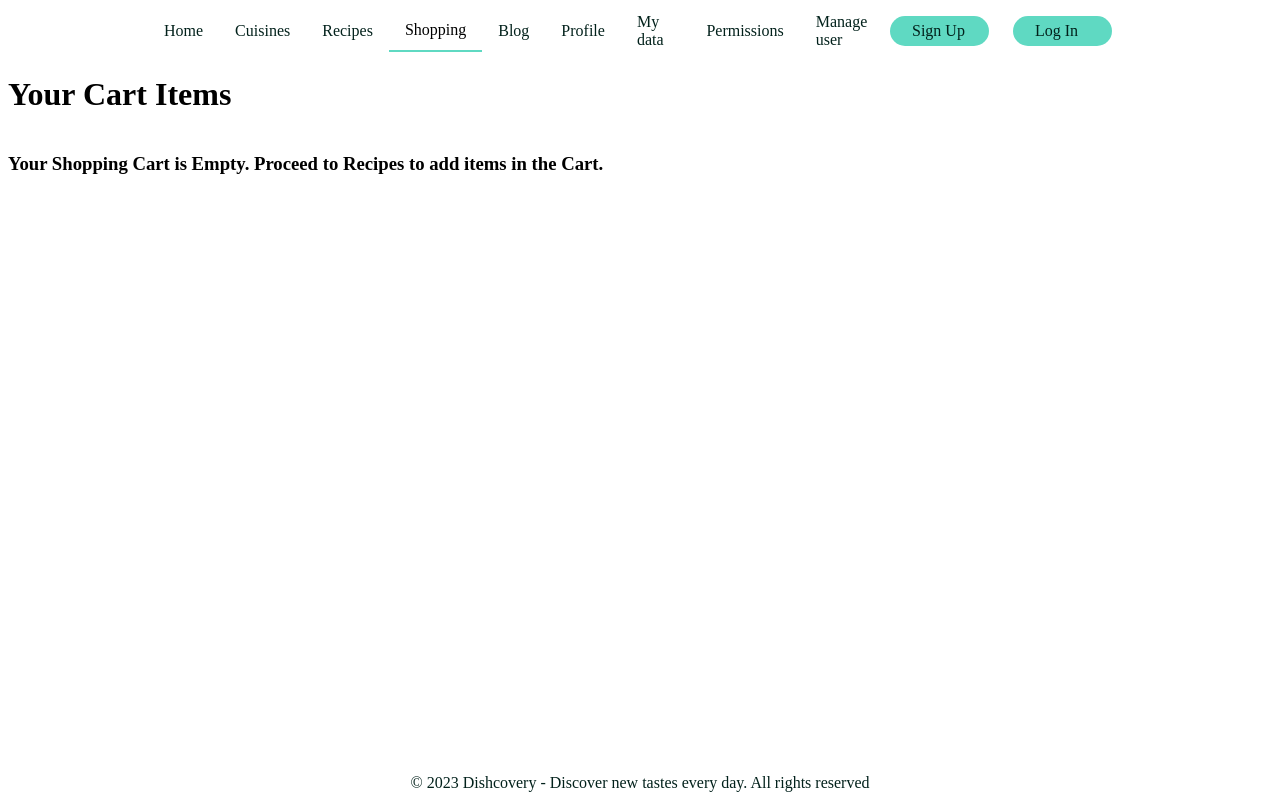
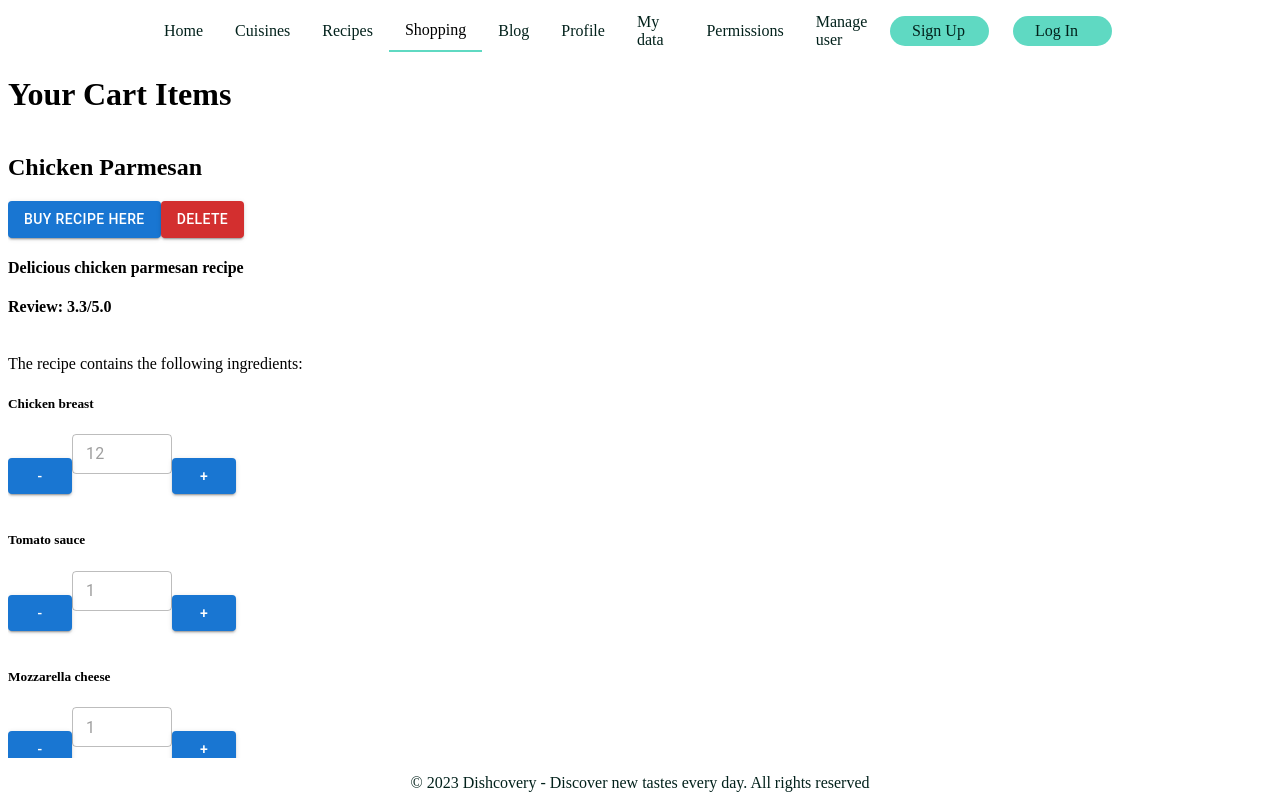
Before and after one commit to idejaferati/RecipeSharing_FrontEnd, a React (Create React App) app: page /shopping in a window 1280 px wide. Built offline with nearby package versions, Linux system fonts and the light colour scheme; no server answers.

Commit message:
shopping list functionality

```diff
--- a/src/components/cart-item/index.js
+++ b/src/components/cart-item/index.js
@@ -1,57 +1,52 @@
-import React, { useContext } from "react";
-import { ShopContext } from "../../context/shop-context";
-import Button from "@mui/material/Button";
-import TextField from "@mui/material/TextField";
-import styled from "styled-components";
-
-const StyledImg = styled.img`
-  border-radius: 15px;
-  width: 50px;
-  height: 50px;
-`;
+import React, { useState } from "react";
+import ShoppingList from "./shoppinglist-item";
+import axios from "axios";
+import { useNavigate } from "react-router-dom";
+import { Button } from "@mui/material";
 
 const CartItem = (props) => {
-  const { id, productName, price, productImage } = props.data;
-  const { cartItems, addToCart, removeFromCart, updateCartItemCount } =
-    useContext(ShopContext);
+  const { user } = props.data;
 
+  const [recipes, setRecipes] = useState(user.recipes);
+  const navigate = useNavigate();
+
+  const deleteRecipe = async (id) => {
+    const recipeIndex = props.data.user.recipes.findIndex((el) => el.id === id);
+    const currentRecipes = [...recipes];
+    currentRecipes.splice(recipeIndex, 1);
+    setRecipes(currentRecipes);
+
+    try {
+      await axios.delete(`https://localhost:7164/api/ShoppingList/${id}`);
+    } catch (error) {
+      console.error("Error deleting shopping list:", error);
+    }
+  };
   return (
     <div className="cartItem">
-      <StyledImg src={productImage}/>
+      {/* <StyledImg src={productImage}/> */}
       <div className="description">
-        <p>
-          <b>{productName}</b>
-        </p>
-        <p> Price: ${price}</p>
-        <div style={{
-          display: 'flex',
-          justifyContent: 'space-between',
-          alignItems: 'center',
-          width: '340px'
-        }}>
-          <Button
-            onClick={() => removeFromCart(id)}
-            variant="contained"
-            sx={{ mt: 3, mb: 2 }}>
-            -
-          </Button>
-          <TextField
-            autoComplete="amount"
-            id="amount"
-            label="Amount"
-            disabled
-            value={cartItems[id]}
-            size="small"
-            style = {{width: 100}}
-            onChange={(e) => updateCartItemCount(e.target.value ? Number(e.target.value) : 0, id)}
-          />
-          <Button
-            onClick={() => addToCart(id)}
-            variant="contained"
-            sx={{ mt: 3, mb: 2 }}>
-            +
-          </Button>
+        <div
+          style={{
+            display: "flex",
+            justifyContent: "space-between",
+            alignItems: "center",
+            width: "340px",
+          }}>
+          {recipes.map((recipe) => (
+            <ShoppingList
+              recipe={recipe}
+              data={props.data}
+              onDelete={() => deleteRecipe(recipe.id)}
+            />
+          ))}
         </div>
+        <Button
+          onClick={() => navigate("/recipes")}
+          variant="outlined"
+          sx={{ mt: 3, mb: 2 }}>
+          Continue Shopping
+        </Button>
       </div>
     </div>
   );
--- /dev/null
+++ b/src/components/cart-item/shoppinglist-item.js
@@ -0,0 +1,115 @@
+import { Button, TextField } from "@mui/material";
+import React, { useContext, useEffect, useState } from "react";
+import { ShopContext } from "../../context/shop-context";
+import axios from "axios";
+
+const ShoppingList = (props) => {
+  const { recipe, data } = props;
+  const { cartItems, addToCart, removeFromCart, updateCartItemCount } =
+    useContext(ShopContext);
+  const [link, setLink] = useState("");
+
+  useEffect(() => {
+    recipe.ingredients.forEach((ing) =>
+      updateCartItemCount(ing.amount, ing.id)
+    );
+
+    const fetchBuyLink = async () => {
+      try {
+        const response = await axios.get(
+          `https://localhost:7164/api/ShoppingList/getlink/${recipe.id}`
+        );
+        setLink(response.data);
+      } catch (error) {
+        console.error("Error fetching shopping list:", error);
+      }
+    };
+
+    fetchBuyLink();
+  }, []);
+
+  const updateShoppingList = async (e, id) => {
+    updateCartItemCount(e.target.value ? Number(e.target.value) : 0, id);
+    const currentData = { ...data };
+
+    const recipeIndex = currentData.user.recipes.findIndex(
+      (el) => el.id === recipe.id
+    );
+    const ingIndex = currentData.user.recipes[recipeIndex].findIndex(
+      (el) => el.id === id
+    );
+    const ing = currentData.user.recipes[recipeIndex].ingredients[ingIndex];
+    ing.amount = cartItems[id];
+    currentData.user.recipes[recipeIndex].ingredients[ingIndex] = ing;
+
+    try {
+      await axios.get(
+        `https://localhost:7164/api/ShoppingList/${currentData.id}`,
+        {
+          params: currentData,
+        }
+      );
+    } catch (error) {
+      console.error("Error fetching shopping list:", error);
+    }
+  };
+  const calculateAverageRating = (reviews) => {
+    if (reviews.length === 0) {
+      return "N/A";
+    }
+
+    const totalRating = reviews.reduce((sum, review) => sum + review.rating, 0);
+    return (totalRating / reviews.length).toFixed(1) + "/5.0";
+  };
+
+  return (
+    <div className="cartItem">
+      <div>
+        <div>
+          <h2>{recipe.name}</h2>
+          <Button color="primary" variant="contained" href={link}>
+            Buy recipe here
+          </Button>
+          <Button color="error" variant="contained" onClick={props.onDelete}>
+            Delete
+          </Button>
+        </div>
+
+        <h4>{recipe.description}</h4>
+        <h4>Review: {calculateAverageRating(recipe.reviews)}</h4>
+      </div>
+      <div>
+        <br />
+        The recipe contains the following ingredients:
+        {recipe.ingredients.map((ing) => (
+          <div>
+            <h5>{ing.name}</h5>
+            <Button
+              onClick={() => removeFromCart(ing.id)}
+              variant="contained"
+              sx={{ mt: 3, mb: 2 }}>
+              -
+            </Button>
+            <TextField
+              autoComplete="amount"
+              id="amount"
+              disabled
+              value={cartItems[ing.id]}
+              size="small"
+              style={{ width: 100 }}
+              onChange={(e) => updateShoppingList(e, ing.id)}
+            />
+            <Button
+              onClick={() => addToCart(ing.id)}
+              variant="contained"
+              sx={{ mt: 3, mb: 2 }}>
+              +
+            </Button>
+          </div>
+        ))}
+      </div>
+    </div>
+  );
+};
+
+export default ShoppingList;
--- a/src/context/shop-context.js
+++ b/src/context/shop-context.js
@@ -1,5 +1,5 @@
 import { createContext, useState } from "react";
-import { PRODUCTS } from './../data/products';
+import { PRODUCTS } from "./../data/products";
 
 export const ShopContext = createContext(null);
 
@@ -21,7 +21,7 @@ export const ShopContextProvider = (props) => {
     for (const item in cartItems) {
       if (cartItems[item] > 0) {
         let itemInfo = PRODUCTS.find((product) => product.id === Number(item));
-        totalAmount += cartItems[item] * itemInfo.price;
+        totalAmount += 30; // cartItems[item] * itemInfo?.price??333;
       }
     }
     return totalAmount;
--- a/src/data/products.js
+++ b/src/data/products.js
@@ -27,3 +27,173 @@ export const PRODUCTS = [
     productImage: product2,
   },
 ];
+
+export const SHOPPING_LIST = [
+  {
+    id: "3fa85f64-5717-4562-b3fc-2c963f66afa6",
+    userId: "3fa85f64-5717-4562-b3fc-2c963f66afa6",
+    user: {
+      id: "3fa85f64-5717-4562-b3fc-2c963f66afa6",
+      firstName: "John",
+      lastName: "Doe",
+      gender: "Male",
+      dateOfBirth: "1985-03-15T00:00:00.000Z",
+      email: "johndoe@example.com",
+      roleId: "3fa85f64-5717-4562-b3fc-2c963f66afa6",
+      role: {
+        id: "3fa85f64-5717-4562-b3fc-2c963f66afa6",
+        name: "Administrator",
+        policies: [
+          {
+            id: "3fa85f64-5717-4562-b3fc-2c963f66afa6",
+            name: "Admin Policy",
+            roles: ["Admin"],
+          },
+        ],
+      },
+      phoneNumber: "1234567890",
+      saltedHashPassword: "a3f9b9c2e13ac0e511ac7b16fe26dab1",
+      salt: "6dab1",
+      recipes: [
+        {
+          id: "3fa85f64-5717-4562-b3fc-2c963f66afa6",
+          userId: "3fa85f64-5717-4562-b3fc-2c963f66afa6",
+          user: "John Doe",
+          name: "Chicken Parmesan",
+          description: "Delicious chicken parmesan recipe",
+          ingredients: [
+            {
+              id: "3qa85f64-5717-4562-b3fc-2c963f66afa6",
+              recipeId: "3fa85f64-5717-4562-b3fc-2c963f66afa6",
+              recipe: "Chicken Parmesan",
+              name: "Chicken breast",
+              amount: 12,
+              unit: "pieces",
+            },
+            {
+              id: "34a85f64-5717-4562-b3fc-2c963f66afa7",
+              recipeId: "3fa85f64-5717-4562-b3fc-2c963f66afa6",
+              recipe: "Chicken Parmesan",
+              name: "Tomato sauce",
+              amount: 1,
+              unit: "cup",
+            },
+            {
+              id: "3ra85f64-5717-4562-b3fc-2c963f66afa8",
+              recipeId: "3fa85f64-5717-4562-b3fc-2c963f66afa6",
+              recipe: "Chicken Parmesan",
+              name: "Mozzarella cheese",
+              amount: 1,
+              unit: "cup",
+            },
+          ],
+          instructions: [
+            {
+              id: "3fa85f64-5717-4562-b3fc-2c963f66afa6",
+              recipeId: "3fa85f64-5717-4562-b3fc-2c963f66afa6",
+              recipe: "Chicken Parmesan",
+              stepNumber: 1,
+              stepDescription: "Preheat the oven to 375°F.",
+            },
+            {
+              id: "3fa85f64-5717-4562-b3fc-2c963f66afa7",
+              recipeId: "3fa85f64-5717-4562-b3fc-2c963f66afa6",
+              recipe: "Chicken Parmesan",
+              stepNumber: 2,
+              stepDescription: "Coat the chicken breasts with bread crumbs.",
+            },
+            {
+              id: "3fa85f64-5717-4562-b3fc-2c963f66afa8",
+              recipeId: "3fa85f64-5717-4562-b3fc-2c963f66afa6",
+              recipe: "Chicken Parmesan",
+              stepNumber: 3,
+              stepDescription:
+                "Place the chicken breasts in a baking dish and bake for 25 minutes.",
+            },
+          ],
+          tags: [
+            {
+              id: "3fa85f64-5717-4562-b3fc-2c963f66afa6",
+              name: "Italian",
+              recipes: ["Chicken Parmesan"],
+            },
+          ],
+          cuisineId: "3fa85f64-5717-4562-b3fc-2c963f66afa6",
+          cuisine: {
+            id: "3fa85f64-5717-4562-b3fc-2c963f66afa6",
+            name: "Italian",
+            recipes: ["Chicken Parmesan"],
+          },
+          prepTime: 20,
+          cookTime: 30,
+          servings: 4,
+          yield: 4,
+          calories: 350,
+          audioInstructions: "https://example.com/audio/chicken-parmesan.mp3",
+          videoInstructions: "https://example.com/video/chicken-parmesan.mp4",
+          reviews: [
+            {
+              id: "3fa85f64-5717-4562-b3fc-2c963f66afa6",
+              userId: "3fa85f64-5717-4562-b3fc-2c963f66afa6",
+              user: "John Doe",
+              recipeId: "3fa85f64-5717-4562-b3fc-2c963f66afa6",
+              recipe: "Chicken Parmesan",
+              rating: 5,
+              message: "This recipe is amazing!",
+            },
+            {
+              id: "3fa85f64-5717-4562-b3fc-2c963f66afa6",
+              userId: "3fa85f64-5717-4562-b3fc-2c963f66afa6",
+              user: "John Doe",
+              recipeId: "3fa85f64-5717-4562-b3fc-2c963f66afa6",
+              recipe: "Chicken Parmesan",
+              rating: 3,
+              message: "This recipe is amazing!",
+            },
+            {
+              id: "3fa85f64-5717-4562-b3fc-2c963f66afa6",
+              userId: "3fa85f64-5717-4562-b3fc-2c963f66afa6",
+              user: "John Doe",
+              recipeId: "3fa85f64-5717-4562-b3fc-2c963f66afa6",
+              recipe: "Chicken Parmesan",
+              rating: 2,
+              message: "This recipe is amazing!",
+            },
+          ],
+          cookBook: {
+            id: "3fa85f64-5717-4562-b3fc-2c963f66afa6",
+            userId: "3fa85f64-5717-4562-b3fc-2c963f66afa6",
+            user: "John Doe",
+            name: "Favorite Recipes",
+            description: "Collection of my favorite recipes",
+            recipes: ["Chicken Parmesan"],
+          },
+          collections: [
+            {
+              id: "3fa85f64-5717-4562-b3fc-2c963f66afa6",
+              name: "Weeknight Dinners",
+              description: "Quick and easy dinner ideas",
+              numberOfRecipes: 10,
+              userId: "3fa85f64-5717-4562-b3fc-2c963f66afa6",
+              user: "John Doe",
+              recipes: ["Chicken Parmesan"],
+            },
+          ],
+        },
+      ],
+      reviews: [
+        {
+          id: "3fa85f64-5717-4562-b3fc-2c963f66afa6",
+          userId: "3fa85f64-5717-4562-b3fc-2c963f66afa6",
+          user: "John Doe",
+          recipeId: "3fa85f64-5717-4562-b3fc-2c963f66afa6",
+          recipe: "Chicken Parmesan",
+          rating: 5,
+          message: "This recipe is amazing!",
+        },
+      ],
+    },
+    name: "Chicken Parmesan",
+    quantity: 2,
+  },
+];
--- a/src/pages/shopping.js
+++ b/src/pages/shopping.js
@@ -1,11 +1,12 @@
-import React, { useContext } from "react";
+import React, { useContext, useEffect, useState } from "react";
 import { ShopContext } from "../context/shop-context";
 import CartItem from "../components/cart-item/index";
 import { useNavigate } from "react-router-dom";
-import { PRODUCTS } from './../data/products';
+import { SHOPPING_LIST } from "./../data/products";
 import Button from "@mui/material/Button";
-import { ContactDialog } from './../components/contact-dialog';
+import { ContactDialog } from "./../components/contact-dialog";
 import styled from "styled-components";
+import axios from "axios";
 
 const StyledOuterContainer = styled.div`
   display: flex;
@@ -15,9 +16,9 @@ const StyledOuterContainer = styled.div`
 `;
 
 const StyledShoppingItemsContainer = styled.div`
-  display: 'flex';
-  justify-content: 'space-between';
-  width: '340px';
+  display: "flex";
+  justify-content: "space-between";
+  width: "340px";
 `;
 
 const Shopping = () => {
@@ -36,23 +37,42 @@ const Shopping = () => {
     setSelectedValue(value);
   };
 
+  const [shoppingList, setShoppingList] = useState([]);
+
+  useEffect(() => {
+    const fetchShopingList = async () => {
+      try {
+        const response = await axios.get(
+          "https://localhost:7164/api/ShoppingList"
+        );
+        setShoppingList(response.data);
+      } catch (error) {
+        console.error("Error fetching shopping list:", error);
+      }
+    };
+
+    fetchShopingList();
+  }, []);
+
   return (
     <StyledOuterContainer>
       <div>
         <h1>Your Cart Items</h1>
       </div>
       <div>
-        {PRODUCTS.map((product) => {
+        {
+          /*shoppingList.*/ SHOPPING_LIST.map((product) => {
             if (cartItems[product.id] !== 0) {
               return <CartItem key={product.id} data={product} />;
             }
             return null;
-        })}
+          })
+        }
       </div>
 
       {totalAmount > 0 ? (
         <div>
-          <hr></hr>
+          {/* <hr></hr>
           <p> Subtotal: ${totalAmount} </p>
           <StyledShoppingItemsContainer>
             <Button
@@ -77,10 +97,14 @@ const Shopping = () => {
               open={open}
               onClose={handleClose}
             />
-          </StyledShoppingItemsContainer>
+          </StyledShoppingItemsContainer> */}
         </div>
       ) : (
-        <h3> Your Shopping Cart is Empty. Proceed to Recipes to add items in the Cart.</h3>
+        <h3>
+          {" "}
+          Your Shopping Cart is Empty. Proceed to Recipes to add items in the
+          Cart.
+        </h3>
       )}
     </StyledOuterContainer>
   );
```
Lines whose indentation alone changed are shown as unchanged.
